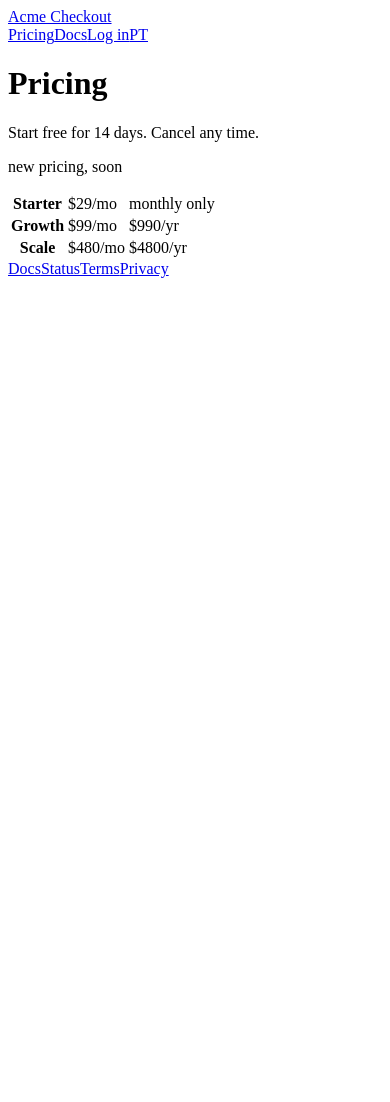
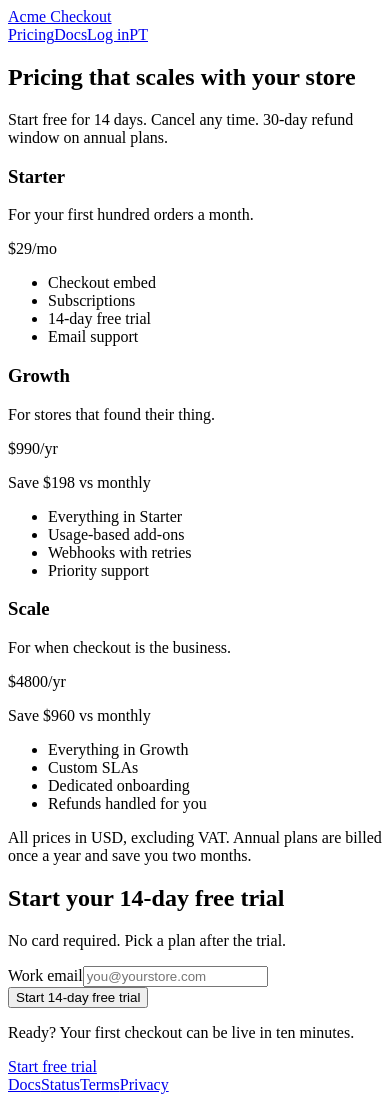
Before and after one commit to hitakshiA/acme-web, a Next.js app: page /pricing in a window 390 px wide. Before the commit the page ends 844 px from the top, so only its background shows below. Built offline with nearby package versions, Linux system fonts and the light colour scheme.

Commit message:
v3: pricing page + signup form
tested on my phone, looks fine. shipping

```diff
--- a/app/pricing/page.tsx
+++ b/app/pricing/page.tsx
@@ -1,7 +1,8 @@
-// Pricing page (v2): the plan list, no experiments.
+// Pricing page v3 (Ines's design, PR #212, shipped 2026-11-02).
 
+import { PlanCard } from "../../components/PlanCard";
+import { SignupForm } from "../../components/SignupForm";
 import { PLANS } from "../../lib/plans";
-import { flags } from "../../lib/flags";
 
 export const metadata = {
   title: "Pricing — Acme Checkout",
@@ -10,26 +11,46 @@ export const metadata = {
 export default function PricingPage() {
   return (
     <div className="pricing-page">
-      <h1>Pricing</h1>
-      <p>Start free for 14 days. Cancel any time.</p>
-      {/* pricing v3 scaffold (v2.32.2) -- behind flags.pricingV3 */}
-      {flags.pricingV3 ? <p className="pricing-v3-tease">new pricing, soon</p> : null}
+      <section className="pricing-hero">
+        <h1>Pricing that scales with your store</h1>
+        <p>Start free for 14 days. Cancel any time. 30-day refund window on annual plans.</p>
+      </section>
 
-      <table className="pricing-table">
-        <tbody>
-          {PLANS.map((plan) => (
-            <tr key={plan.id}>
-              <th scope="row">{plan.name}</th>
-              <td>${plan.monthlyPriceCents / 100}/mo</td>
-              <td>
-                {plan.annualPriceCents
-                  ? `$${plan.annualPriceCents / 100}/yr`
-                  : "monthly only"}
-              </td>
-            </tr>
-          ))}
-        </tbody>
-      </table>
+      <section className="pricing-grid" aria-label="Plans">
+        {PLANS.map((plan) => (
+          <PlanCard
+            key={plan.id}
+            plan={plan}
+            interval={plan.annualPriceCents ? "year" : "month"}
+            highlighted={plan.id === "growth"}
+          />
+        ))}
+      </section>
+
+      <section className="pricing-note">
+        <p>
+          All prices in USD, excluding VAT. Annual plans are billed once a year and
+          save you two months.
+        </p>
+      </section>
+
+      <section className="pricing-signup">
+        <h2>Start your 14-day free trial</h2>
+        <p>No card required. Pick a plan after the trial.</p>
+        <SignupForm planId="growth" />
+      </section>
+
+      {/* sticky CTA footer -- keeps the pitch in thumb reach */}
+      <footer className="pricing-footer">
+        <div className="pricing-footer__inner">
+          <p className="pricing-footer__pitch">
+            Ready? Your first checkout can be live in ten minutes.
+          </p>
+          <a className="button button-primary" href="#signup-email">
+            Start free trial
+          </a>
+        </div>
+      </footer>
     </div>
   );
 }
--- /dev/null
+++ b/components/SignupForm.tsx
@@ -0,0 +1,39 @@
+"use client";
+
+import { useState } from "react";
+
+export function SignupForm({ planId }: { planId: string }) {
+  const [email, setEmail] = useState("");
+  const [state, setState] = useState<"idle" | "loading" | "error">("idle");
+
+  async function submit(e: React.FormEvent) {
+    e.preventDefault();
+    setState("loading");
+    const res = await fetch("/api/signup", {
+      method: "POST",
+      headers: { "content-type": "application/json" },
+      body: JSON.stringify({ email, plan_id: planId }),
+    });
+    setState(res.ok ? "idle" : "error");
+  }
+
+  return (
+    <form className="signup-form" onSubmit={submit}>
+      <label htmlFor="signup-email">Work email</label>
+      <input
+        id="signup-email"
+        type="email"
+        required
+        placeholder="you@yourstore.com"
+        value={email}
+        onChange={(e) => setEmail(e.target.value)}
+      />
+      <button className="button button-primary signup-form__submit" type="submit" disabled={state === "loading"}>
+        Start 14-day free trial
+      </button>
+      {state === "error" && (
+        <p className="signup-form__error">Something went wrong. Try again?</p>
+      )}
+    </form>
+  );
+}
```
